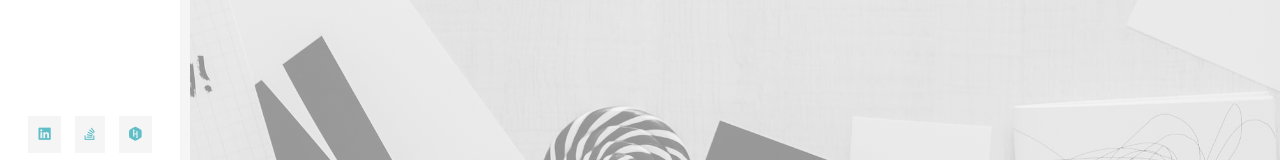
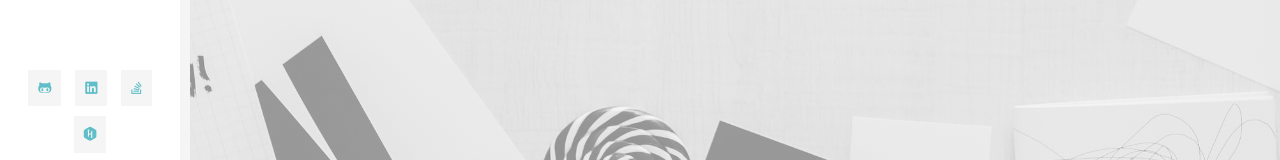
Before and after one commit to hbkarim2016/my_resume, a plain HTML site: page index.html in a window 1280 px wide. Shown: the part 559-719 px from the top of the page. Drawn offline with Linux system fonts and the light colour scheme.

Commit message:
Update index.html

```diff
--- a/index.html
+++ b/index.html
@@ -34,6 +34,7 @@
         <ul id="bullets"></ul>
         <div class="sideBar_footer">
           <ul>
+            <li><a href="https://github.com/hbkarim2016"><i class="fab fa-github-alt"></i></a></li>
             <li><a href="https://www.linkedin.com/in/hbkarim/"><i class="fab fa-linkedin"></i></a></li>
             <li><a href="https://stackexchange.com/users/15856584/karim-emelayati"><i class="fab fa-stack-overflow"></i></a></li>
             <li><a href="https://www.hackerrank.com/karimelmelayati"><i class="fab fa-hackerrank"></i></a></li>
```
